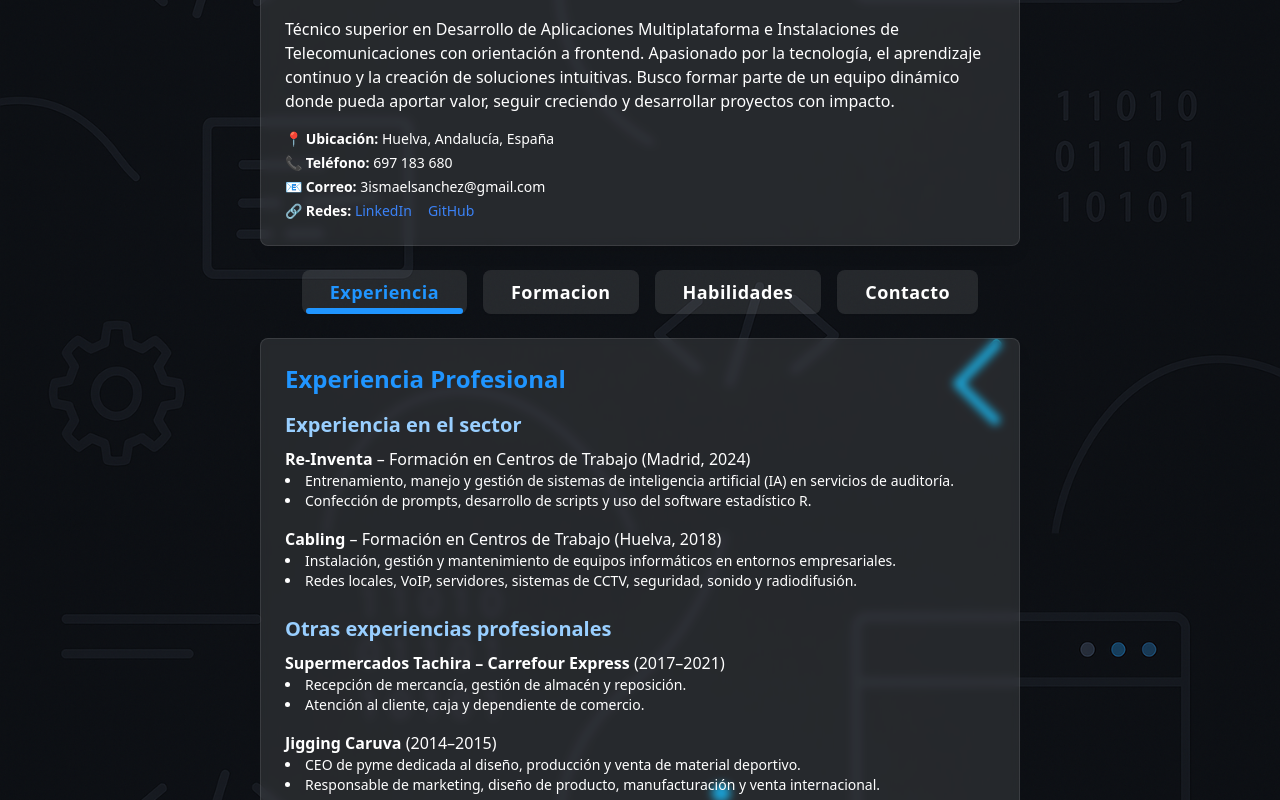
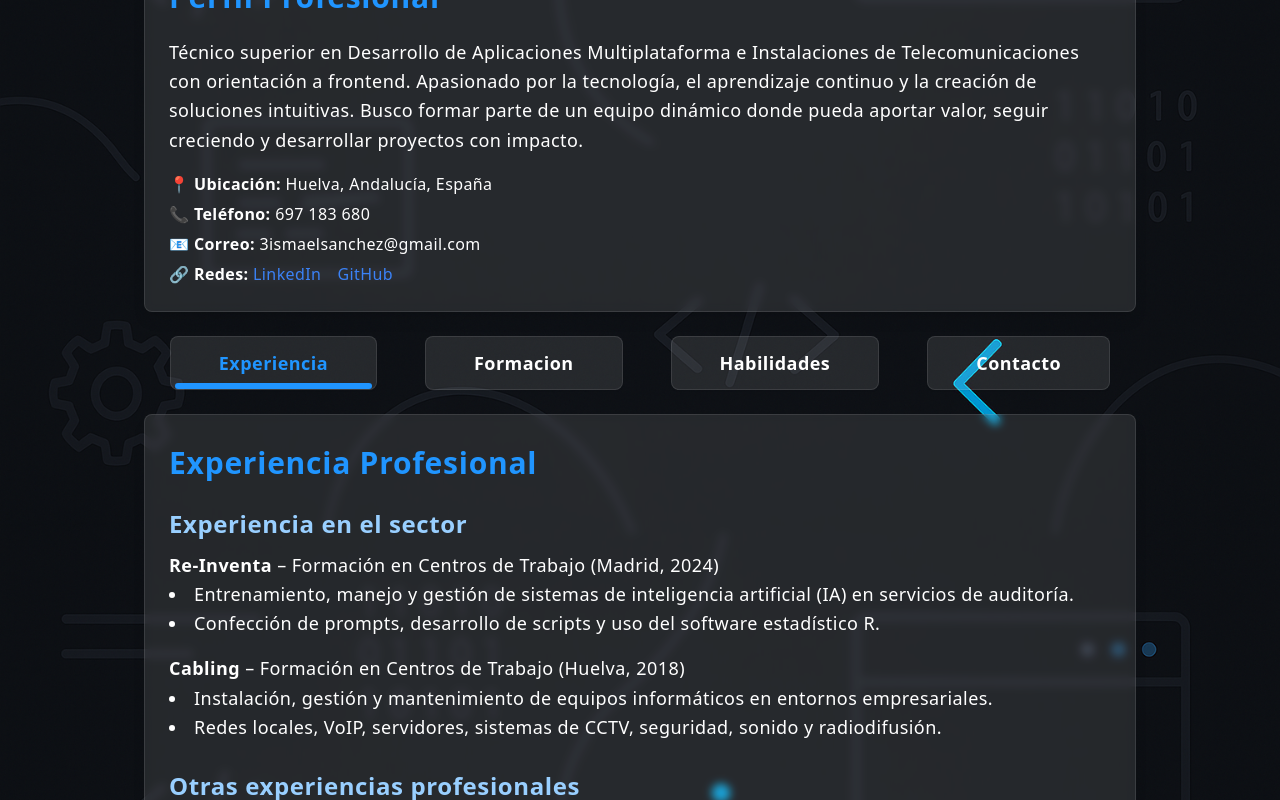
Before and after one commit to IsmaelSanchezRubio/cv-frontend, a React (Create React App) app: page / in a window 1280 px wide. Shown: the part 320-1120 px from the top of the page. Built offline with nearby package versions, Linux system fonts and the light colour scheme.

Commit message:
Actualizacion_tamaño_componentes

```diff
--- a/public/index.html
+++ b/public/index.html
@@ -1,6 +1,7 @@
 <!DOCTYPE html>
 <html lang="es">
   <head>
+    <link href="https://fonts.googleapis.com/css2?family=Outfit:wght@300;400;600;700&display=swap" rel="stylesheet">
     <meta charset="utf-8" />
     <link rel="icon" href="%PUBLIC_URL%/favicon.ico" />
     <meta name="viewport" content="width=device-width, initial-scale=1" />
--- a/src/App.js
+++ b/src/App.js
@@ -72,9 +72,9 @@ function App() {
       className="min-h-screen"
     >
       <Header />
-      <div className="h-10" />
+      <div className="h-8" />
 
-      <main className="p-1 max-w-3xl mx-auto space-y-6">
+      <main className="p-4 max-w-5xl mx-auto space-y-6">
         <Perfil />
 
         {isMobile ? (
--- a/src/components/Contacto.js
+++ b/src/components/Contacto.js
@@ -1,9 +1,9 @@
 export default function Contacto() {
     return (
       <section id="contacto" className="transition-all duration-300 ease-in-out bg-white/10 backdrop-blur-sm rounded-lg p-6 shadow-lg border border-white/10">
-        <h2 className="text-2xl font-semibold text-[#2095ff] mb-4">Contacto</h2>
+        <h2 className="text-3xl tracking-wide leading-relaxed font-semibold text-[#2095ff] mb-4">Contacto</h2>
 
-        <p className="text-white mb-4">
+        <p className="text-white tracking-wide leading-relaxed text-lg mb-4">
           ¿Te interesa trabajar conmigo o colaborar en un proyecto? Puedes escribirme directamente a través de:
         </p>
 
--- a/src/components/Experiencia.js
+++ b/src/components/Experiencia.js
@@ -1,23 +1,22 @@
 export default function Experiencia() {
     return (
       <section id="experiencia" className="transition-all duration-300 ease-in-out bg-white/10 backdrop-blur-sm rounded-lg p-6 shadow-lg border border-white/10">
-        <h2 className="text-2xl font-semibold text-[#2095ff] mb-4">Experiencia Profesional</h2>
+        <h2 className="text-3xl tracking-wide leading-relaxed font-semibold text-[#2095ff] mb-4">Experiencia Profesional</h2>
 
         {/* EXPERIENCIA EN EL SECTOR */}
         <div className="mb-6">
-          <h3 className="text-xl font-semibold text-[#99cfff] mb-2">Experiencia en el sector</h3>
-
-          <div className="mb-4 text-white">
+          <h3 className="text-2xl tracking-wide leading-relaxed font-semibold text-[#99cfff] mb-2">Experiencia en el sector</h3>
+          <div className="mb-4 tracking-wide leading-relaxed text-lg text-white">
             <p><strong>Re-Inventa</strong> – Formación en Centros de Trabajo (Madrid, 2024)</p>
-            <ul className="list-disc list-inside text-sm text-white">
+            <ul className="list-disc tracking-wide leading-relaxed list-inside text-lg text-white">
               <li>Entrenamiento, manejo y gestión de sistemas de inteligencia artificial (IA) en servicios de auditoría.</li>
               <li>Confección de prompts, desarrollo de scripts y uso del software estadístico R.</li>
             </ul>
           </div>
 
-          <div className="mb-4 text-white">
+          <div className="mb-4 tracking-wide leading-relaxed text-lg text-white">
             <p><strong>Cabling</strong> – Formación en Centros de Trabajo (Huelva, 2018)</p>
-            <ul className="list-disc list-inside text-sm text-white">
+            <ul className="list-disc tracking-wide leading-relaxed list-inside text-lg text-white">
               <li>Instalación, gestión y mantenimiento de equipos informáticos en entornos empresariales.</li>
               <li>Redes locales, VoIP, servidores, sistemas de CCTV, seguridad, sonido y radiodifusión.</li>
             </ul>
@@ -26,19 +25,19 @@ export default function Experiencia() {
 
         {/* EXPERIENCIA EN OTROS SECTORES */}
         <div>
-          <h3 className="text-xl font-semibold text-[#99cfff] mb-2">Otras experiencias profesionales</h3>
+          <h3 className="text-2xl tracking-wide leading-relaxed font-semibold text-[#99cfff] mb-2">Otras experiencias profesionales</h3>
 
-          <div className="mb-4 text-white">
+          <div className="mb-4 tracking-wide leading-relaxed text-white text-lg">
             <p><strong>Supermercados Tachira – Carrefour Express</strong> (2017–2021)</p>
-            <ul className="list-disc list-inside text-sm text-white">
+            <ul className="list-disc tracking-wide leading-relaxed list-inside text-lg text-white">
               <li>Recepción de mercancía, gestión de almacén y reposición.</li>
               <li>Atención al cliente, caja y dependiente de comercio.</li>
             </ul>
           </div>
 
-          <div className="mb-4 text-white">
+          <div className="mb-4 tracking-wide leading-relaxed text-lg text-white">
             <p><strong>Jigging Caruva</strong> (2014–2015)</p>
-            <ul className="list-disc list-inside text-sm text-white">
+            <ul className="list-disc tracking-wide leading-relaxed list-inside text-lg text-white">
               <li>CEO de pyme dedicada al diseño, producción y venta de material deportivo.</li>
               <li>Responsable de marketing, diseño de producto, manufacturación y venta internacional.</li>
             </ul>
--- a/src/components/Habilidades.js
+++ b/src/components/Habilidades.js
@@ -1,12 +1,12 @@
 export default function Habilidades() {
     return (
       <section id="habilidades" className="transition-all duration-300 ease-in-out bg-white/10 backdrop-blur-sm rounded-lg p-6 shadow-lg border border-white/10">
-        <h2 className="text-2xl font-semibold text-[#2095ff] mb-4">Habilidades</h2>
+        <h2 className="text-3xl tracking-wide leading-relaxed font-semibold text-[#2095ff] mb-4">Habilidades</h2>
 
         {/* Habilidades técnicas */}
         <div className="mb-6">
-          <h3 className="text-xl font-semibold text-[#99cfff] mb-2">Técnicas</h3>
-          <ul className="list-disc list-inside text-sm text-white space-y-1">
+          <h3 className="text-2xl tracking-wide leading-relaxed font-semibold text-[#99cfff] mb-2">Técnicas</h3>
+          <ul className="list-disc tracking-wide leading-relaxed list-inside text-lg text-white space-y-1">
             <li>Manejo de IDEs: Visual Studio, Android Studio, SQL Server, PyCharm.</li>
             <li>Lenguajes de programación: C#, Python, Java, Kotlin, SQL.</li>
             <li>Diseño y mantenimiento de bases de datos.</li>
@@ -16,8 +16,8 @@ export default function Habilidades() {
 
         {/* Habilidades para el teletrabajo */}
         <div>
-          <h3 className="text-xl font-semibold text-[#99cfff] mb-2">Teletrabajo y colaboración remota</h3>
-          <ul className="list-disc list-inside text-sm text-white space-y-1">
+          <h3 className="text-2xl tracking-wide leading-relaxed font-semibold text-[#99cfff] mb-2">Teletrabajo y colaboración remota</h3>
+          <ul className="list-disc tracking-wide leading-relaxed list-inside text-lg text-white space-y-1">
             <li>Soltura en entornos de trabajo remoto y colaboración en línea.</li>
             <li>Manejo avanzado de Office 365: OneDrive, Teams, Excel, etc.</li>
             <li>Compartición de archivos y carpetas de servidor mediante herramientas en la nube.</li>
--- a/src/components/Navegacion.js
+++ b/src/components/Navegacion.js
@@ -4,11 +4,11 @@ export default function Navegacion({ seccionActiva, setSeccionActiva }) {
   const secciones = ["experiencia", "formacion", "habilidades", "contacto"];
 
   return (
-    <nav className="flex justify-center space-x-4 mb-6">
+    <nav className="flex justify-center space-x-12 mb-6 ">
       {secciones.map((seccion) => (
         <div
           key={seccion}
-          className="relative bg-white/10 rounded-lg px-7 py-2 shadow-sm hover:shadow-md transition-shadow duration-200"
+          className="border border-white/10 relative bg-white/10 rounded-lg px-12 py-3 shadow-sm hover:shadow-md transition-shadow duration-200"
         >
           <button
             onClick={() => setSeccionActiva(seccion)}
--- a/src/components/Perfil.js
+++ b/src/components/Perfil.js
@@ -8,15 +8,15 @@ export default function Perfil() {
       />
 
       <div className="flex-1">
-        <h2 className="text-2xl font-semibold text-[#2095ff] mb-4">Perfil Profesional</h2>
-        <p className="text-white mb-4">
+        <h2 className="text-3xl tracking-wide leading-relaxed font-semibold text-[#2095ff] mb-4">Perfil Profesional</h2>
+        <p className="text-white text-lg tracking-wide leading-relaxed mb-4">
           Técnico superior en Desarrollo de Aplicaciones Multiplataforma e Instalaciones de Telecomunicaciones con orientación a frontend.
           Apasionado por la tecnología, el aprendizaje continuo y la creación de soluciones intuitivas.
           Busco formar parte de un equipo dinámico donde pueda aportar valor, seguir creciendo
           y desarrollar proyectos con impacto.
         </p>
 
-        <div className="text-sm text-white space-y-1">
+        <div className="text-base text-white tracking-wide leading-relaxed space-y-1">
           <p><strong>📍 Ubicación:</strong> Huelva, Andalucía, España</p>
           <p><strong>📞 Teléfono:</strong> 697 183 680</p>
           <p><strong>📧 Correo:</strong> 3ismaelsanchez@gmail.com</p>
```
Also changed, not shown: src/components/Formacion.js (+9 -9 lines).
